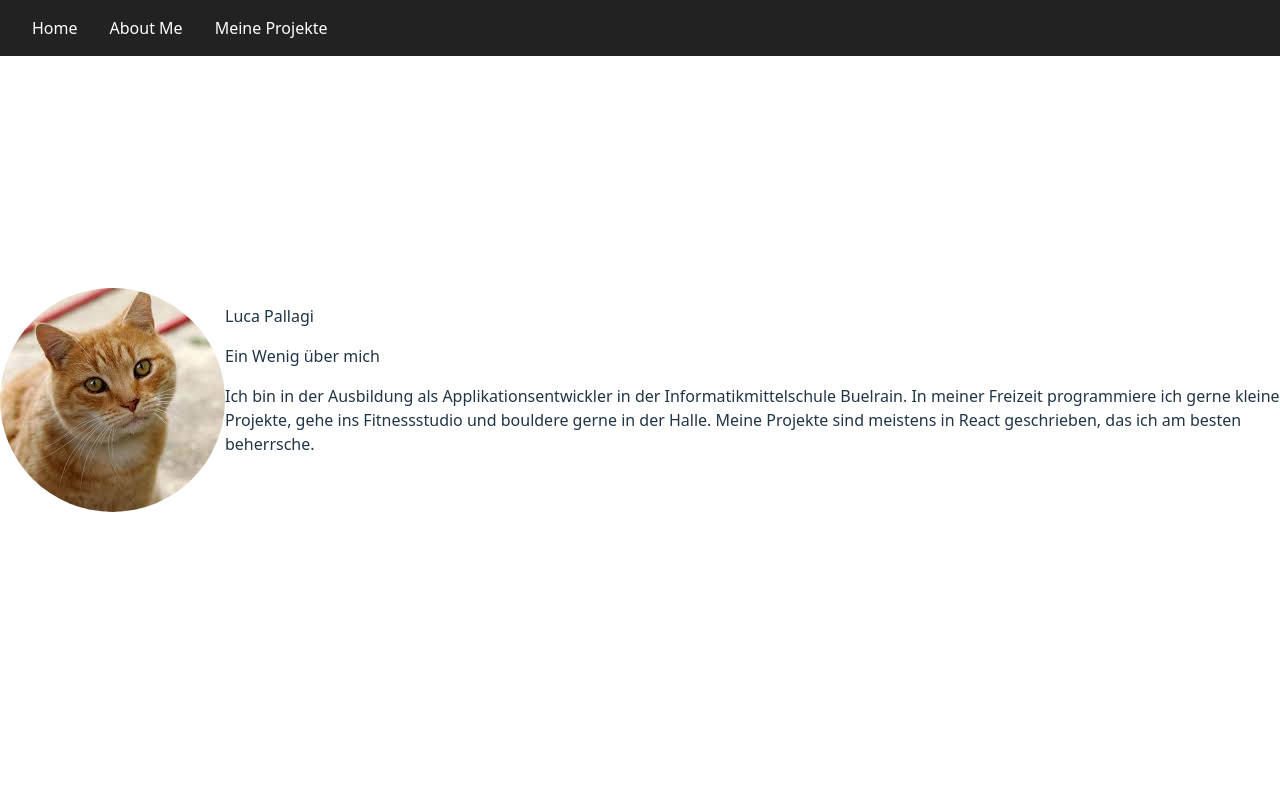
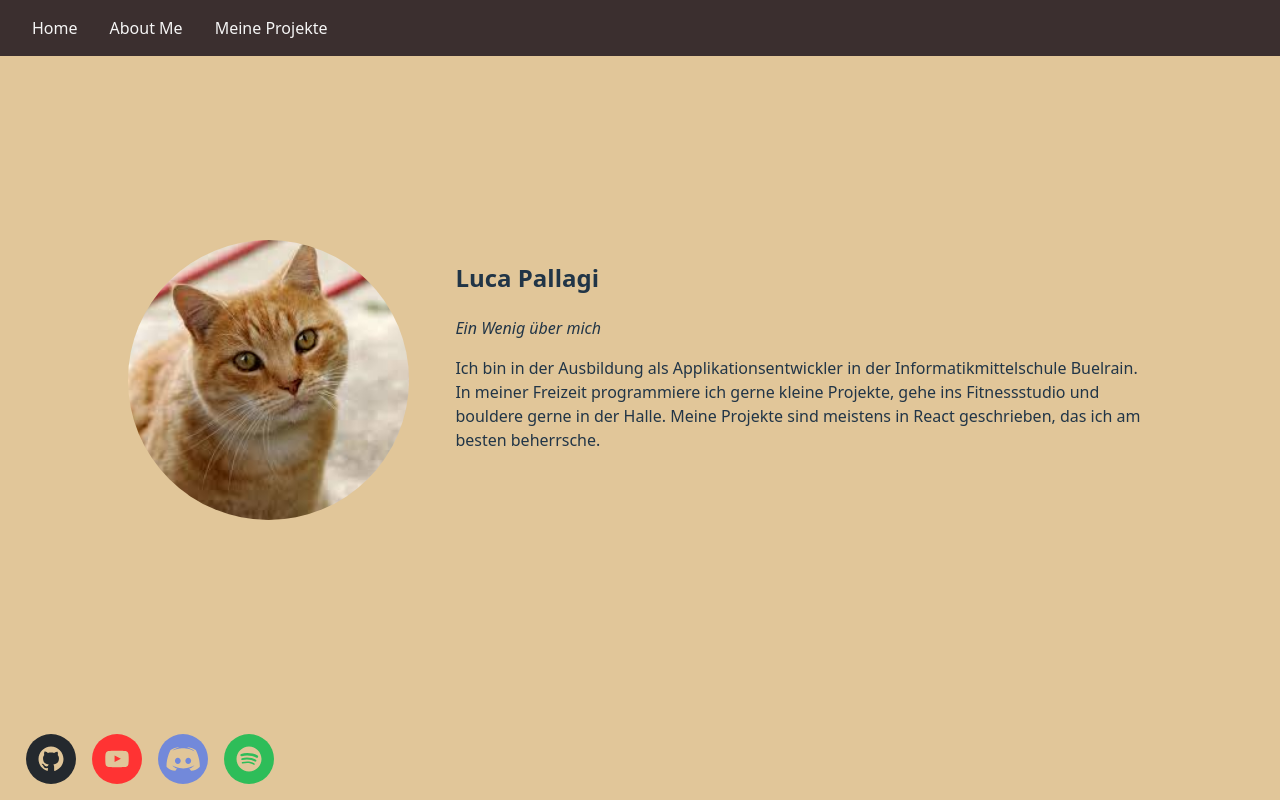
Before and after one commit to Luca-Pallagi/Portfolio, a React (Vite) app: page /#/ in a window 1280 px wide. Built offline with nearby package versions, Linux system fonts and the light colour scheme.

Commit message:
Verbessertes Layout und Links hinzufügen

```diff
--- a/package.json
+++ b/package.json
@@ -12,7 +12,8 @@
   "dependencies": {
     "react": "^19.2.0",
     "react-dom": "^19.2.0",
-    "react-router-dom": "^7.13.0"
+    "react-router-dom": "^7.13.0",
+    "react-social-icons": "^6.25.0"
   },
   "devDependencies": {
     "@eslint/js": "^9.39.1",
--- a/src/App.css
+++ b/src/App.css
@@ -5,19 +5,29 @@
   text-align: center;
 }*/
 
+body {
+  background-color: #E1C699;
+}
+
 #FrontPage{
+  position: fixed;
+  top: 30%;
+  left: 10%;
+  right: 10%;
   display: grid;
   grid-template-columns: auto auto;
+  gap: 10%;
 }
 
 #ProfilePicture {
   border-radius: 50%;
+  width: 125%;
 }
 
 
 nav {
   width: 100%;
-  background-color: #222;
+  background-color: #3B2F2F;;
   padding: 1rem 2rem;
 
   position: fixed;
@@ -35,7 +45,7 @@ nav ul {
 }
 
 nav a {
-  color: white;
+  color: #F5F5F5;
   text-decoration: none;
   font-weight: 500;
 }
@@ -43,3 +53,13 @@ nav a {
 nav a:hover {
   text-decoration: underline;
 }
+
+.socials{
+  min-width: 25%;
+  position: fixed;
+  left: 2%;
+  bottom: 2%;
+}
+.socialicon{
+  margin-right: 5%;
+}
--- a/src/App.jsx
+++ b/src/App.jsx
@@ -3,6 +3,7 @@ import FrontPage from "./FrontPage.jsx"
 import { HashRouter, Route, Routes, Link } from "react-router-dom";
 import AboutMe from "./AboutMe.jsx";
 import Projekte from "./Projekte.jsx";
+import { SocialIcon } from "react-social-icons";
 
 function App() {
 
@@ -28,6 +29,14 @@ function App() {
                 <Route path="/meineProjekte" element={<Projekte />} />
             </Routes>
         </HashRouter>
+        <section className="links" id="links">
+            <div className="socials">
+                <SocialIcon url="https://github.com/joni0913231008" className="socialicon"/>
+                <SocialIcon url="https://www.youtube.com/watch?v=xvFZjo5PgG0" className="socialicon"/>
+                <SocialIcon url="https://discord.gg/23Q5Zy4h" className="socialicon"/>
+                <SocialIcon url="https://www.spotify.com" className="socialicon"/>
+            </div>
+        </section>
     </>
   )
 }
--- a/src/FrontPage.jsx
+++ b/src/FrontPage.jsx
@@ -7,8 +7,8 @@ function FrontPage(){
             <div id="FrontPage">
                 <img src={profilePicture} alt={"ProfilePicture"} id="ProfilePicture"/>
                 <div id="FP-AboutMe">
-                    <p id={"myName"}>Luca Pallagi</p>
-                    Ein Wenig über mich
+                    <h2 id="myName">Luca Pallagi</h2>
+                    <em>Ein Wenig über mich</em>
                     <p>
                         Ich bin in der Ausbildung als Applikationsentwickler in der Informatikmittelschule Buelrain.
                         In meiner Freizeit programmiere ich gerne kleine Projekte, gehe ins Fitnessstudio und bouldere gerne in der Halle.
```
Also changed, not shown: 1 other file (tests, documents, lock files or other folders).
